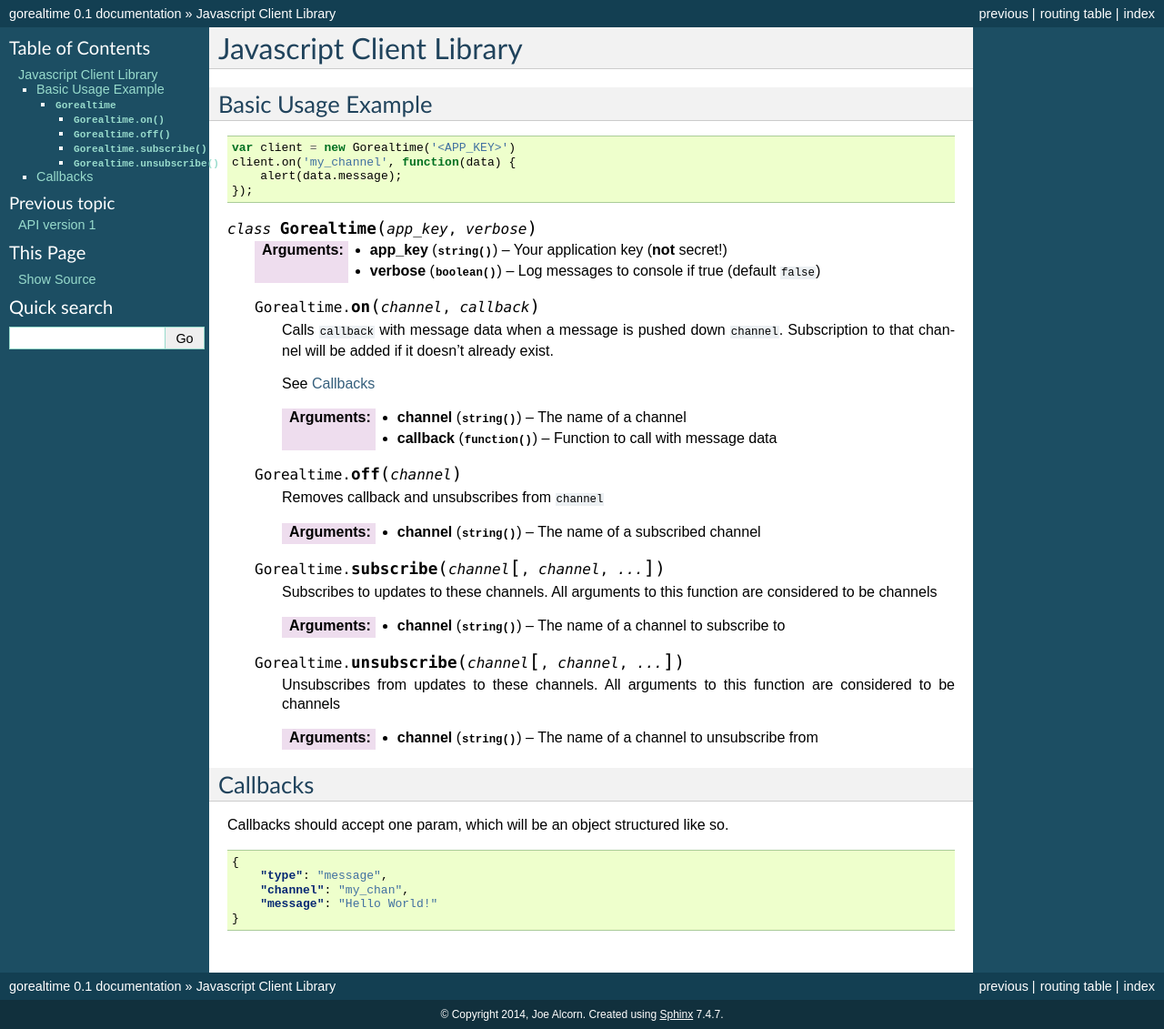
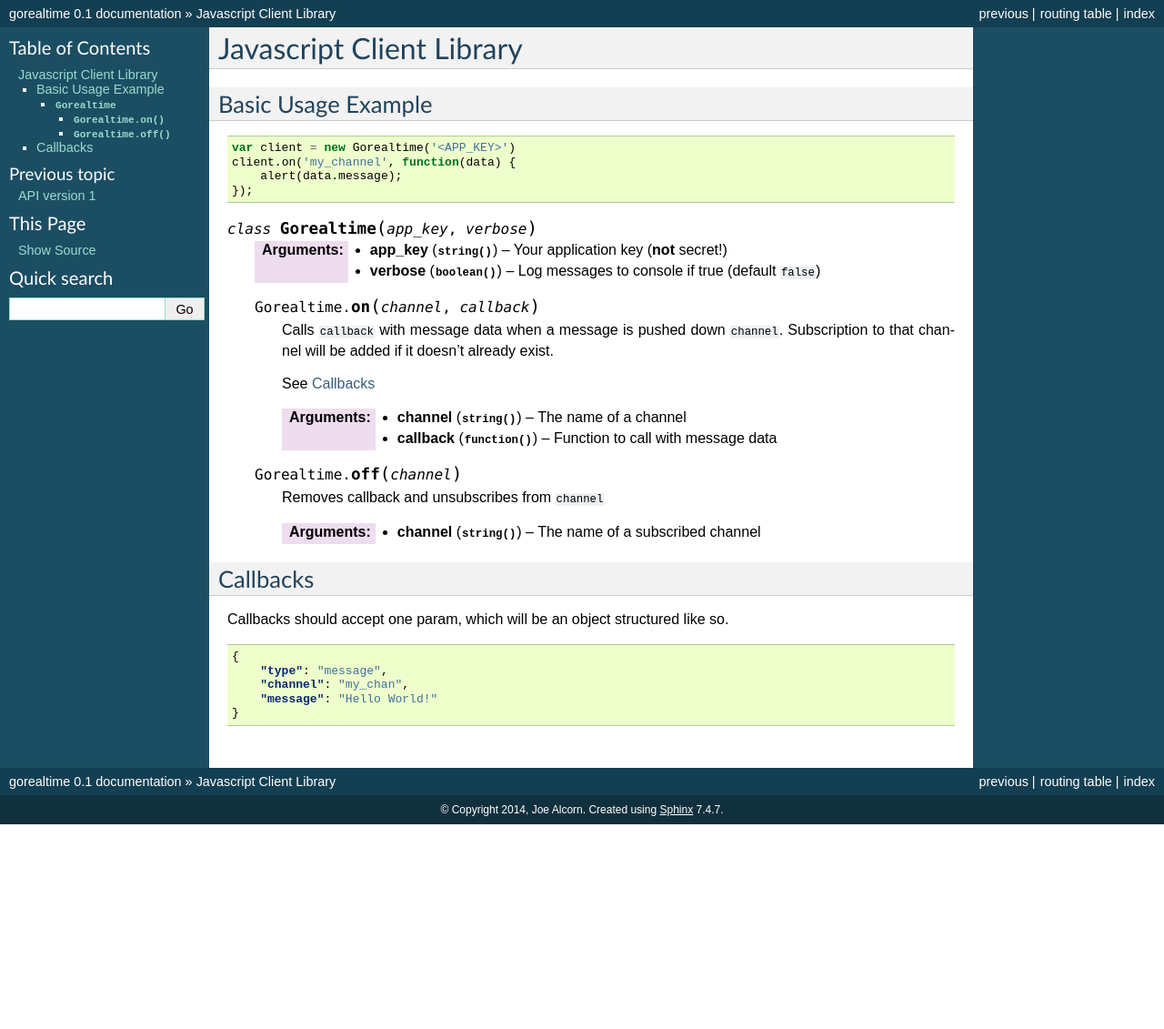
Before and after one commit to gorealtime/docs, a Sphinx documentation site: the page built from source/js/index.rst, in a window 1280 px wide. Shown: the whole page at 91% size. Built offline with Sphinx 7.4.7, drawn with Linux system fonts in a browser that asks for light colours; after the commit the page ends 906 px from its top, so only the background shows below that.

Commit message:
remove subscribe and unsubcribe from public api

```diff
--- a/source/js/index.rst
+++ b/source/js/index.rst
@@ -36,21 +36,6 @@ Basic Usage Example
         :param string channel: The name of a subscribed channel
 
 
-    .. js:function:: subscribe(channel[, channel, ...])
-
-        Subscribes to updates to these channels.
-        All arguments to this function are considered to be channels
-
-        :param string channel: The name of a channel to subscribe to
-
-    .. js:function:: unsubscribe(channel[, channel, ...])
-
-        Unsubscribes from updates to these channels.
-        All arguments to this function are considered to be channels
-
-        :param string channel: The name of a channel to unsubscribe from
-
-
 .. _js_callbacks:
 
 Callbacks
```
